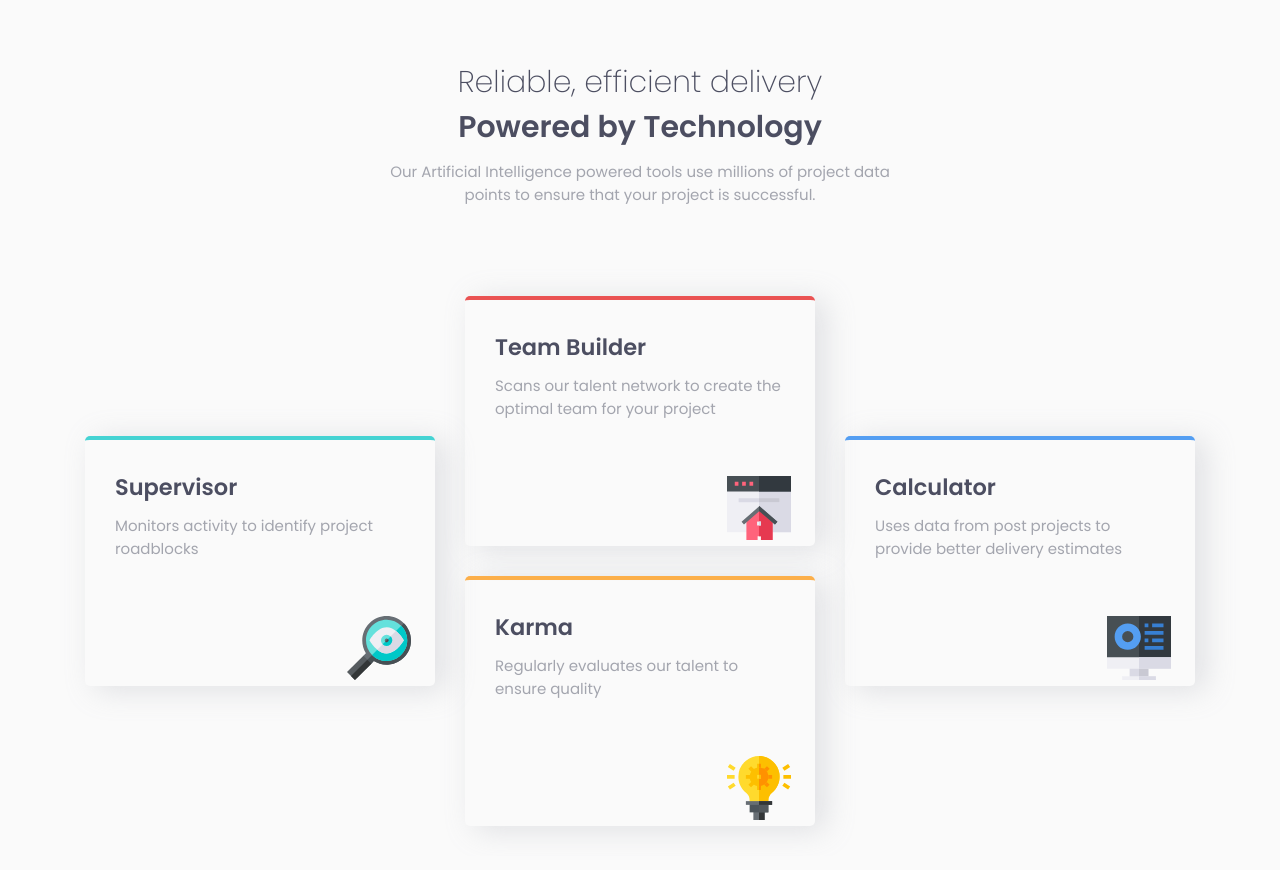
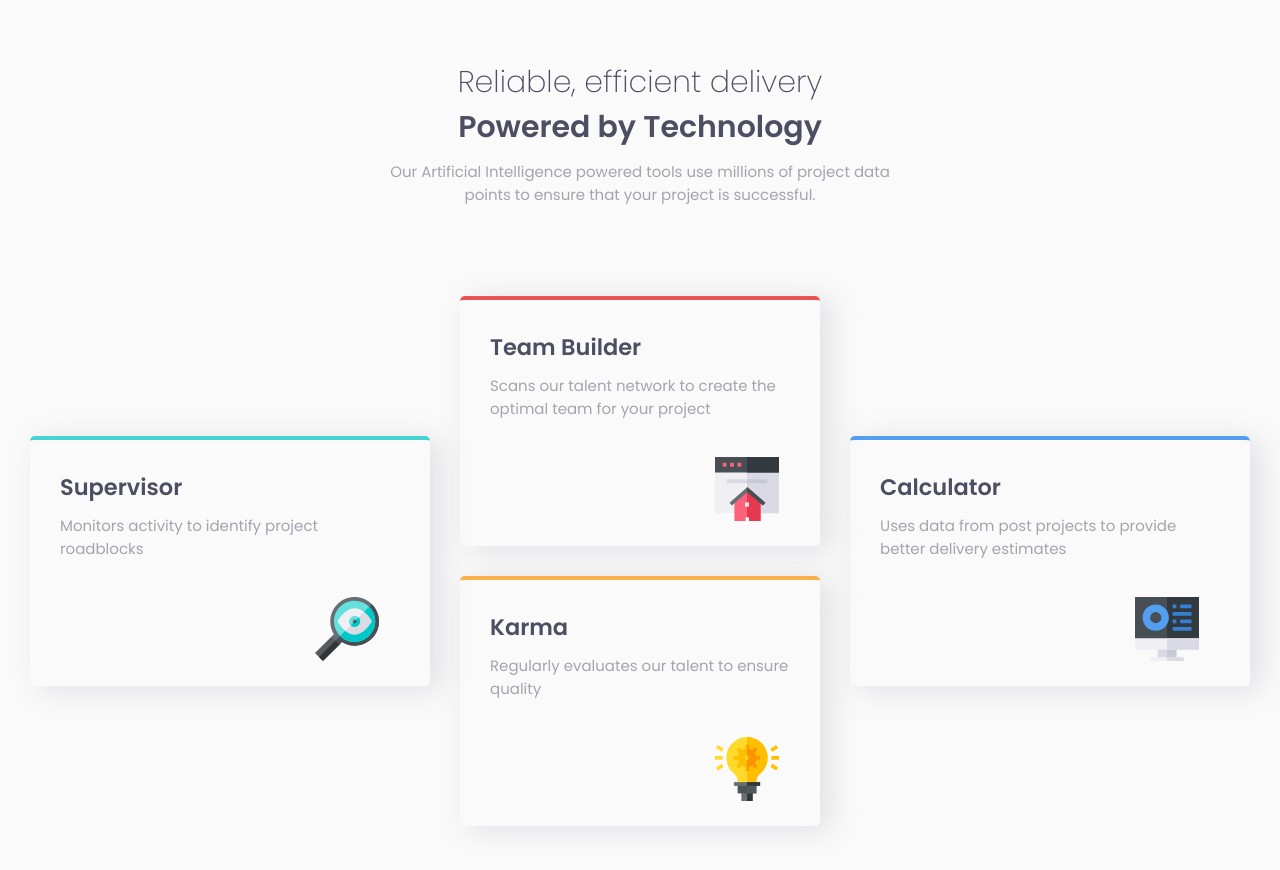
Before and after one commit to mo-oe/frontendmentor.io, a plain HTML site: page four-card-feature-section-master/index.html in a window 1280 px wide. Drawn offline with Linux system fonts and the light colour scheme.

Commit message:
Update styles.css

```diff
--- a/four-card-feature-section-master/styles.css
+++ b/four-card-feature-section-master/styles.css
@@ -52,6 +52,7 @@ span {
 .main {
     display: grid;
     grid-template-columns: auto;
+
     justify-content: center;
     align-items: center;
     gap: 30px;
@@ -61,10 +62,11 @@ span {
     max-height: 590px;
     overflow: hidden;
     margin-bottom: 60px;
+
 }
 div {
     width: 100%;
-    max-width: 350px;
+    max-width: 400px;
     height: 250px;
     padding: 30px;
     border-radius: 5px;
@@ -109,11 +111,11 @@ h2 {
 }
 .feature-logo {
     position: relative;
-    top: 30%;
-    left: 80%;
+    top: 20%;
+    left: 75%;
 }
 
-@media screen and (max-width: 768px) {
+@media screen and (max-width: 1158px) {
     body {
         height: 100%;
     }
@@ -126,27 +128,20 @@ h2 {
     div {
         width: 100%;
         max-width: unset;
-        height: 250px;
-
-
     }
     header, h1, .caption {
         padding-left: 20px;
         padding-right: 20px;
-
     }
     header, h1 {
         font-size: 25px;
     }
-
 
     span {
         display: inline;
     }
     .discription {
         width: 88%;
-
-
     }
     .supervisor {
 
```
